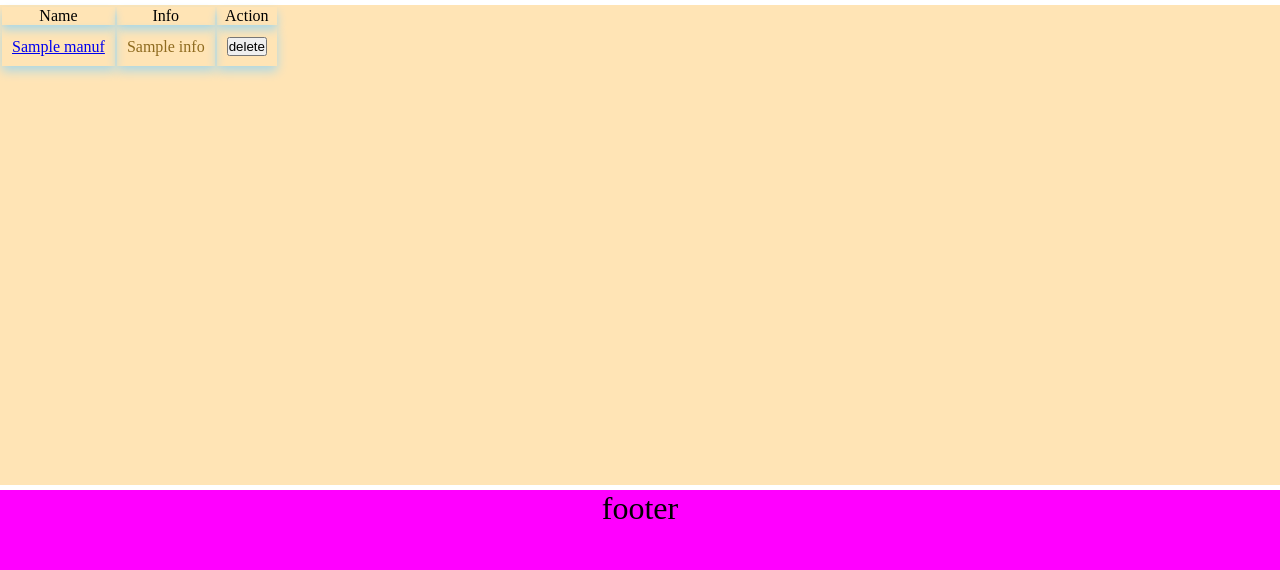
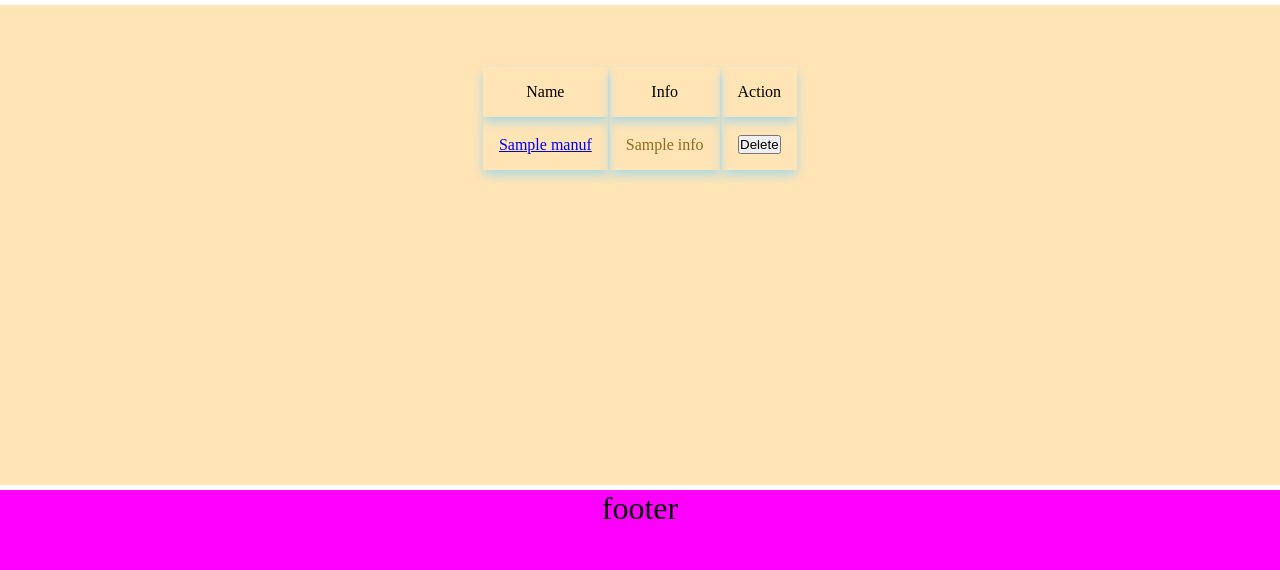
Before and after one commit to ccx1010sky/solo_project, a Flask app: page /manufs in a window 1280 px wide. Shown: the part 240-810 px from the top of the page. Run offline with Flask 2, Linux system fonts and the light colour scheme; a database or web service that is not in the repository returns one stand-in record (values such as "Sample title"); some libraries are stand-ins or nearby versions.

Commit message:
table css

```diff
--- a/static/css/main_manuf_list.css
+++ b/static/css/main_manuf_list.css
@@ -1 +1,9 @@
 /* manufactory list page */
+.delete-manuf {
+  width: 40%;
+  margin: 60px auto;
+  align-items: center;
+  display: grid;
+
+  justify-content: center;
+}
--- a/static/css/main_product_list.css
+++ b/static/css/main_product_list.css
@@ -3,45 +3,7 @@
 .table-container {
   display: inline;
   margin: 0 auto;
-
   align-items: center;
   text-align: center;
   justify-content: center;
 }
-
-.table-head {
-
-  width: 100vw;
-  height: 30px;
-  margin: 0 auto;
-  border-collapse: collapse;
-  box-shadow: 0 5px 10px lightblue;
-  background-color: rgb(236, 223, 223);
-  text-align: left;
-  overflow: hidden;
-
-}
-.table-data {
-  width: 100vw;
-  height: 30px;
-  margin: 0 auto;
-  border-collapse: collapse;
-  box-shadow: 0 5px 10px lightblue;
-  background-color: white;
-  overflow: hidden;
-  text-align: left;
-}
-
-th {
-  box-shadow: 0 5px 10px lightblue;
-  text-align: center;
-  /* padding: 10px; */
-}
-td {
-  box-shadow: 0 5px 10px lightblue;
-  color: rgb(143, 107, 31);
-  padding: 10px;
-  text-align: center;
-  padding: 10px;
-}
-/* -------------------------------------- */
--- /dev/null
+++ b/static/css/table.css
@@ -0,0 +1,34 @@
+th {
+  box-shadow: 0 5px 10px lightblue;
+  border-collapse: collapse;
+  text-align: center;
+  padding: 1rem;
+
+}
+td {
+  box-shadow: 0 5px 10px lightblue;
+  color: rgb(143, 107, 31);
+  padding: 1rem;
+  text-align: center;
+
+}
+.table-1 {
+  width: 100vw;
+  height: 30px;
+  margin: 0 auto;
+  border-collapse: collapse;
+  box-shadow: 0 5px 10px lightblue;
+  background-color: white;
+  overflow: hidden;
+  text-align: left;
+}
+.table-2 {
+  width: 100vw;
+  height: 30px;
+  margin: 0 auto;
+  border-collapse: collapse;
+  box-shadow: 0 5px 10px lightblue;
+  background-color: white;
+  overflow: hidden;
+  text-align: left;
+}
--- a/templates/base.html
+++ b/templates/base.html
@@ -11,6 +11,11 @@
     <link
       rel="stylesheet"
       href="{{ url_for('static', filename='css/main_product_list.css') }}"
+    />
+    <link
+    <link
+      rel="stylesheet"
+      href="{{ url_for('static', filename='css/table.css') }}"
     />
     <link
       rel="stylesheet"
--- a/templates/manufs/index.html
+++ b/templates/manufs/index.html
@@ -1,8 +1,7 @@
-{% extends 'base.html' %}
-{% block content %}
+{% extends 'base.html' %} {% block content %}
 <section class="delete-manuf">
   {% for manuf in all_manufs %}
-  <table>
+  <table id="talbe-2">
     <tr>
       <th>Name</th>
       <th>Info</th>
@@ -10,7 +9,6 @@
     </tr>
     <tr>
       <td><a href="/manufs/{{manuf.id}}">{{manuf.name}}</a></td>
-
       <td><div class="name">{{manuf.info}}</div></td>
       <td>
         <div class="buttons">
@@ -19,7 +17,7 @@
             action="/manufs/{{manuf.id}}/delete"
             method="POST"
           >
-            <button class="trash-button">delete</button>
+            <button class="trash-button">Delete</button>
           </form>
         </div>
       </td>
--- a/templates/products/index.html
+++ b/templates/products/index.html
@@ -5,7 +5,7 @@
 <div class="table-container">
 
     {% for product in all_products %}
-    <table class="table-data">
+    <table class="table-1">
       <tr>
         <th>Name</th>
         <th>Description</th>
```
